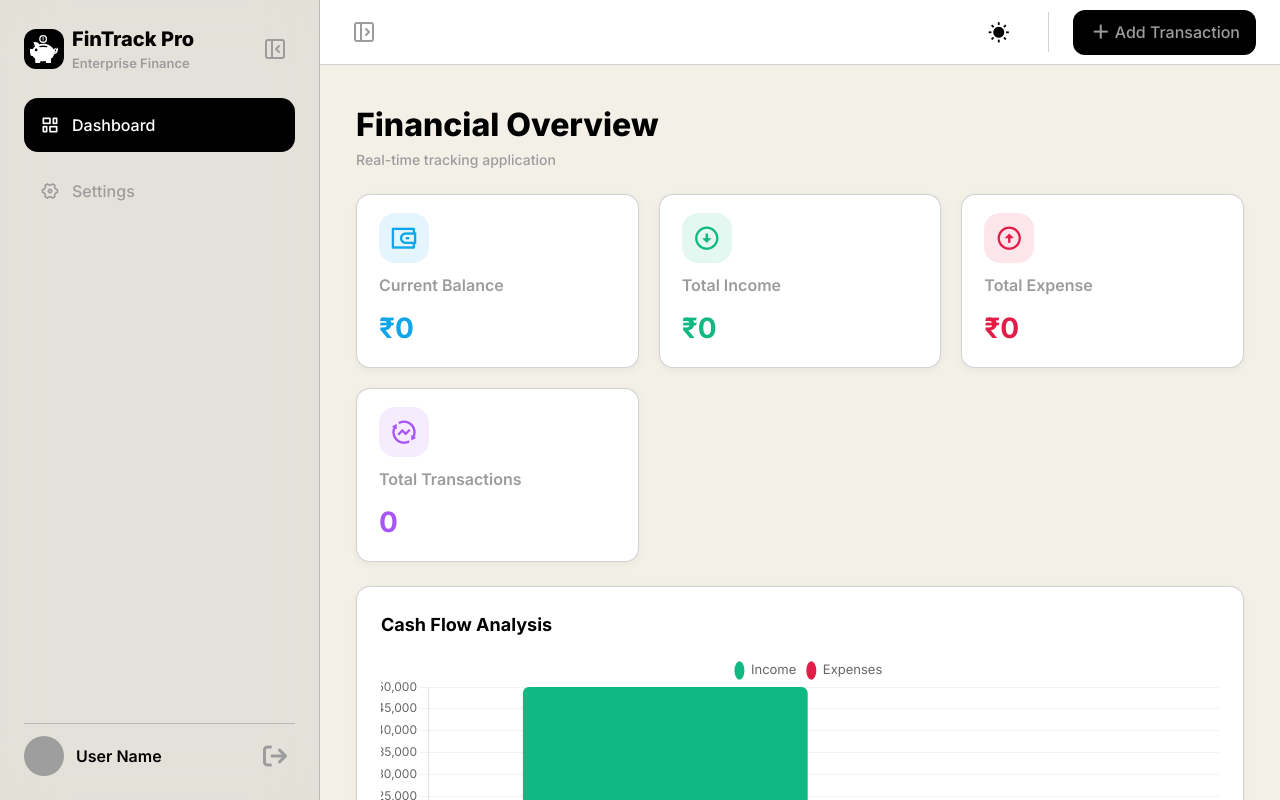
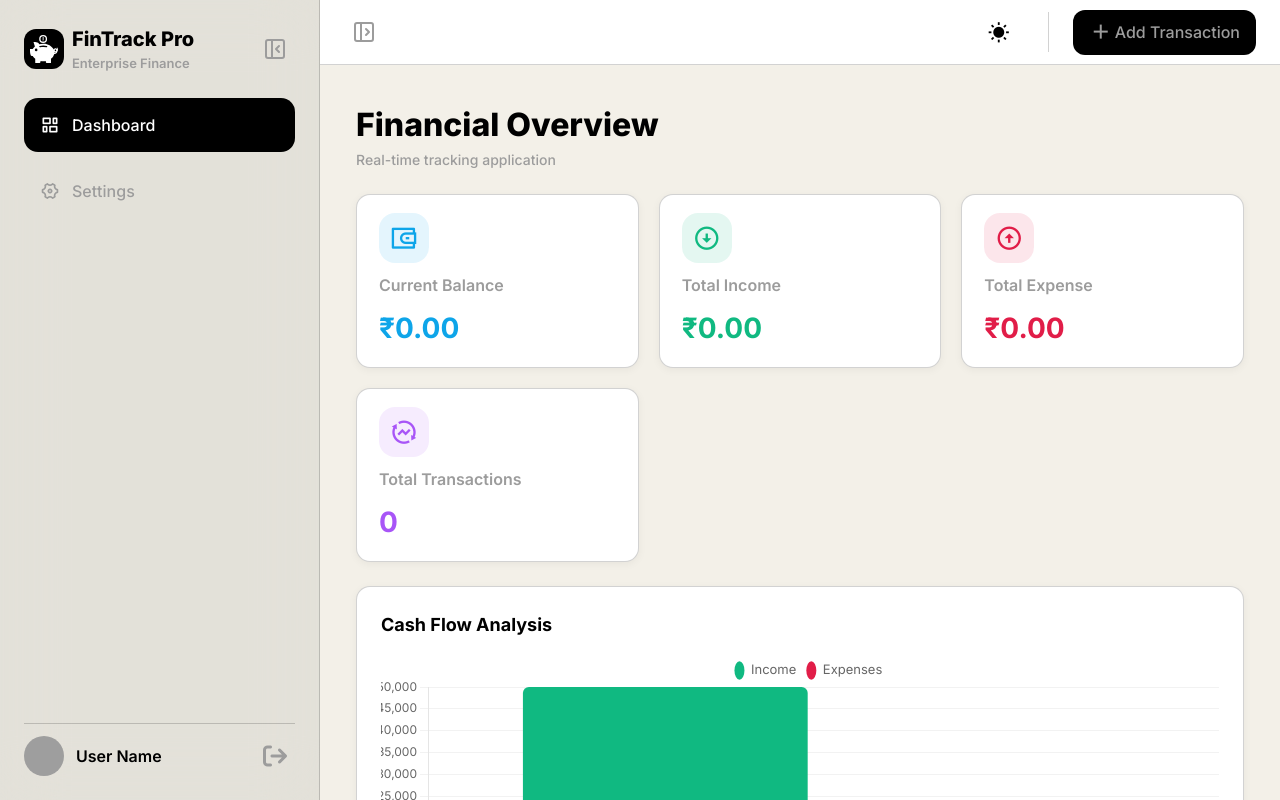
Before and after one commit to Bismay-exe/expense-tracker-redux, a React (Vite) app: page / in a window 1280 px wide. Built offline with nearby package versions, Linux system fonts and the light colour scheme; grey boxes are pictures that could not be loaded.

Commit message:
feat(redux): connect StatCards to live Redux store data

```diff
--- a/src/pages/Dashboard.jsx
+++ b/src/pages/Dashboard.jsx
@@ -1,9 +1,35 @@
 import React from 'react'
+import { useSelector } from 'react-redux'
 import StatCard from '../components/dashboard/StatCard'
 import TransactionTable from '../components/dashboard/TransactionTable'
 import CashFlowChart from '../components/dashboard/CashFlowChart'
 
+const CURRENCY_SYMBOLS = {
+  INR: '₹',
+  USD: '$',
+  EUR: '€',
+  GBP: '£',
+  JPY: '¥',
+}
+
 const Dashboard = () => {
+  const { transactions, currency } = useSelector((state) => state.transactions)
+
+  const symbol = CURRENCY_SYMBOLS[currency] || '₹'
+
+  const totalIncome = transactions
+    .filter((tx) => tx.type === 'income')
+    .reduce((sum, tx) => sum + Number(tx.amount), 0)
+
+  const totalExpense = transactions
+    .filter((tx) => tx.type === 'expense')
+    .reduce((sum, tx) => sum + Number(tx.amount), 0)
+
+  const balance = totalIncome - totalExpense
+
+  const formatAmount = (amount) =>
+    `${symbol}${amount.toLocaleString('en-IN', { minimumFractionDigits: 2 })}`
+
   return (
     <section className="main-section active">
       <div className="main-header">
@@ -11,33 +37,33 @@ const Dashboard = () => {
         <p>Real-time tracking application</p>
       </div>
 
-      {/* Stat Cards */}
+      {/* Live Stat Cards */}
       <div className="cards">
         <StatCard
           icon="ri-wallet-3-line"
           label="Current Balance"
-          value="₹0"
+          value={formatAmount(balance)}
           iconColor="var(--blue)"
           iconBg="var(--blue-bg)"
         />
         <StatCard
           icon="ri-arrow-down-circle-line"
           label="Total Income"
-          value="₹0"
+          value={formatAmount(totalIncome)}
           iconColor="var(--green)"
           iconBg="var(--green-bg)"
         />
         <StatCard
           icon="ri-arrow-up-circle-line"
           label="Total Expense"
-          value="₹0"
+          value={formatAmount(totalExpense)}
           iconColor="var(--red)"
           iconBg="var(--red-bg)"
         />
         <StatCard
           icon="ri-exchange-funds-line"
           label="Total Transactions"
-          value="0"
+          value={transactions.length}
           iconColor="var(--purple)"
           iconBg="var(--purple-bg)"
         />
```
